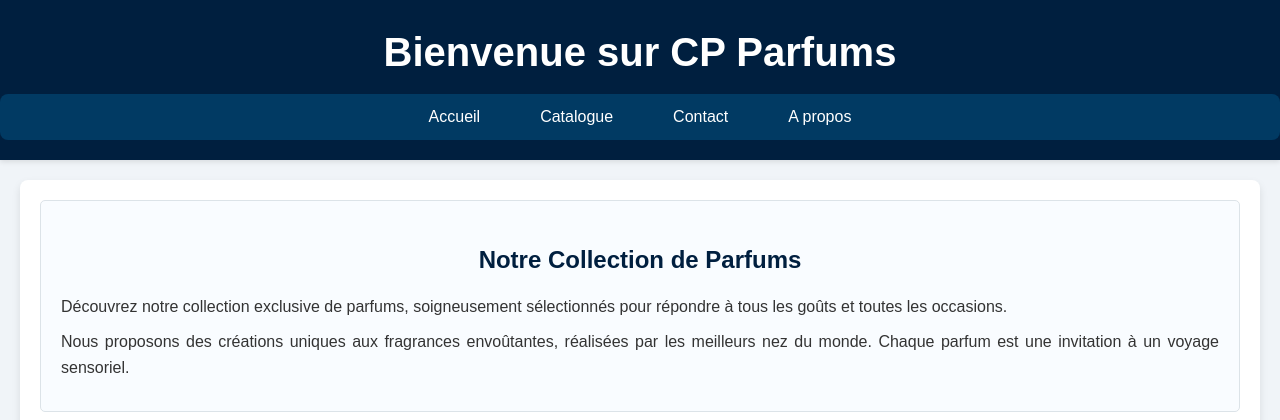
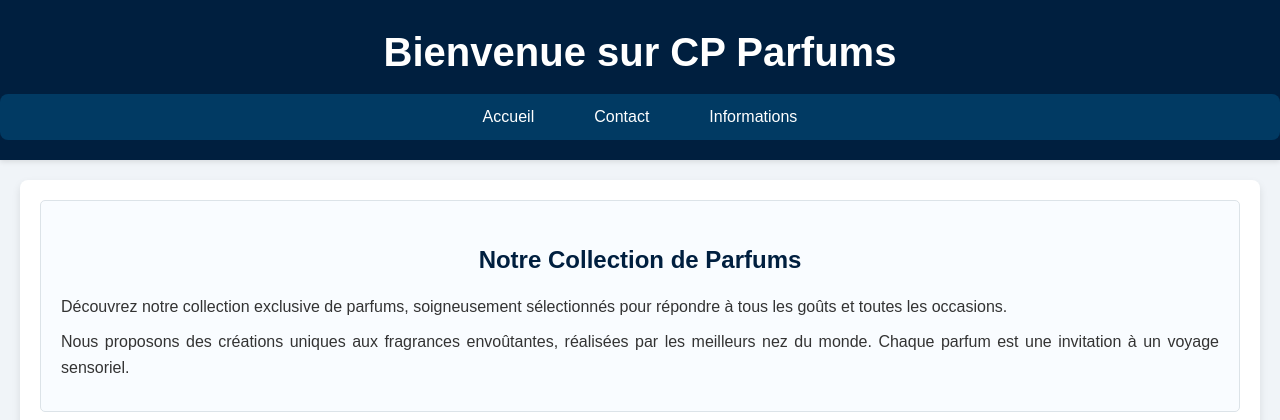
Before and after one commit to bcel15/Sae105, a PHP site: page / in a window 1280 px wide. Shown: the top 420 px of the page. Run offline with PHP 8.4, Linux system fonts and the light colour scheme.

Commit message:
modif index

```diff
--- a/index.php
+++ b/index.php
@@ -18,9 +18,8 @@
         <nav>
             <ul>
                 <li><a href="index.html">Accueil</a></li>
-                <li><a href="catalogue.php">Catalogue</a></li>
-                <li><a href="#contact">Contact</a></li>
-                <li><a href="#about">A propos</a></li>
+                <li><a href="contact.php">Contact</a></li>
+                <li><a href="#contact">Informations</a></li>
             </ul>
         </nav>
     </header>
```
